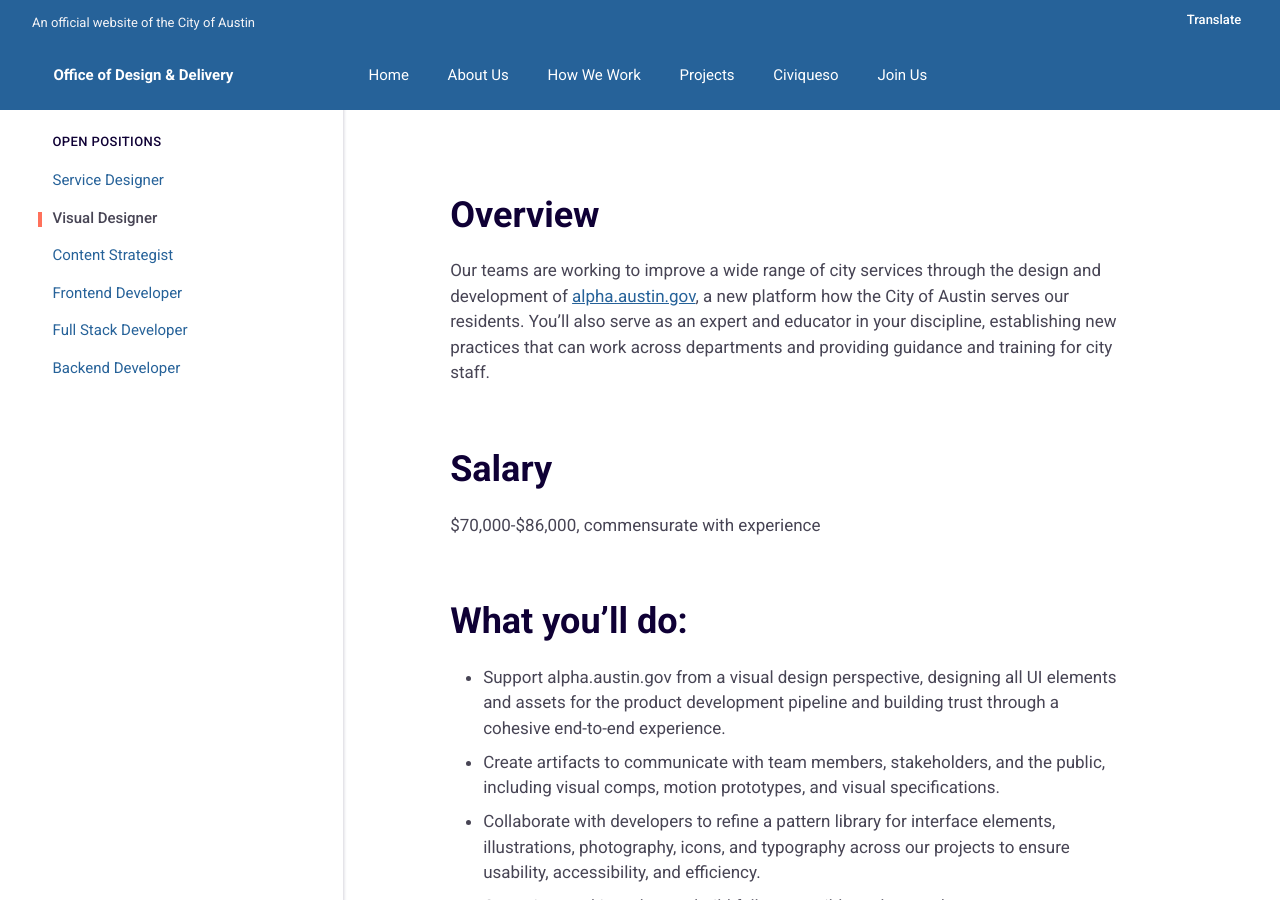
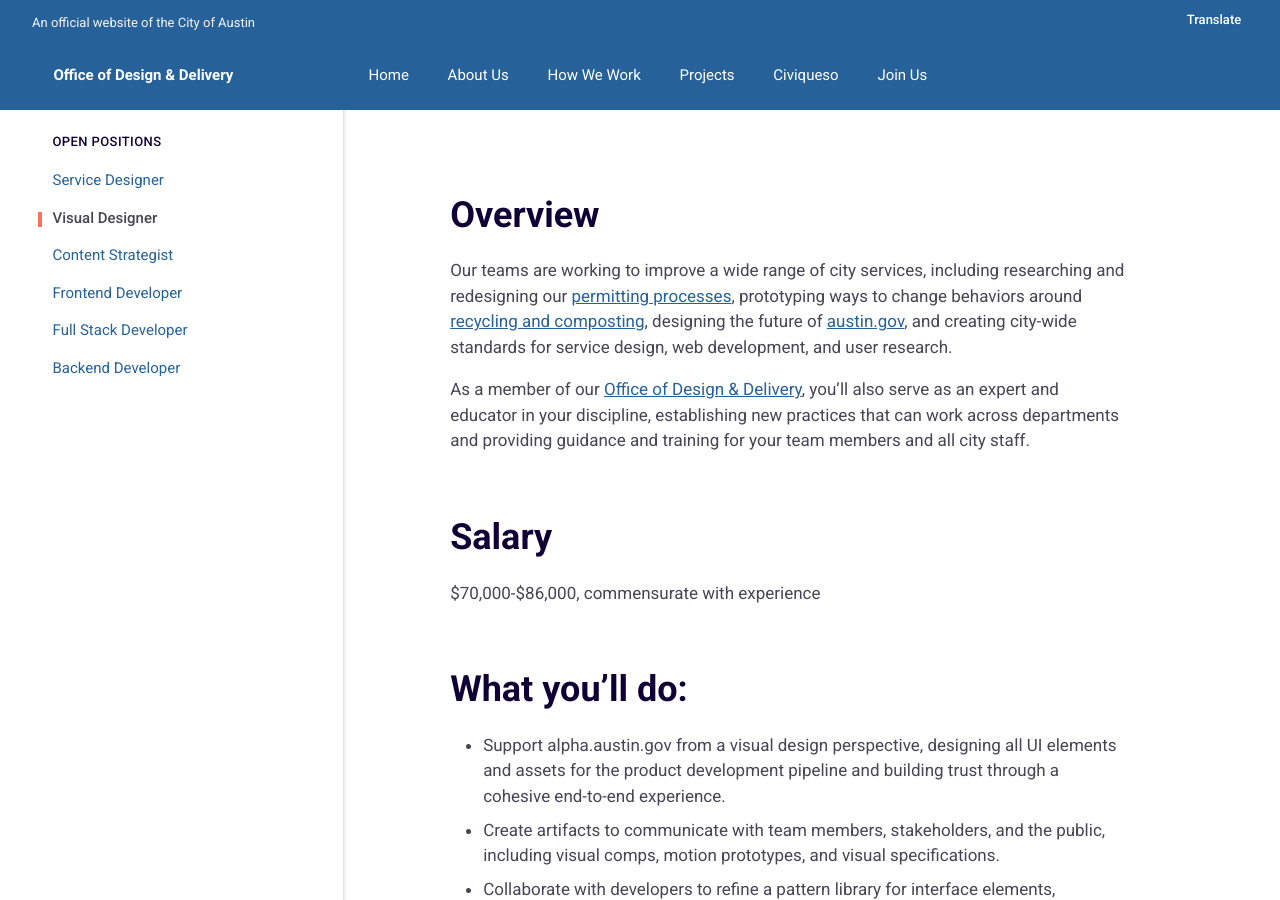
Before and after one commit to opensavannah/ProjectResilience, a Jekyll site: the page built from _jobs/positions/visual-designer.md, in a window 1280 px wide and 900 px high, scrolled down 301 px. Built offline with Jekyll 4.4.1, drawn with Linux system fonts in a browser that asks for light colours.

Commit message:
Update visual-designer.md

```diff
--- a/_jobs/positions/visual-designer.md
+++ b/_jobs/positions/visual-designer.md
@@ -8,7 +8,9 @@ lede_markdown: We’re looking for an experienced visual designer to serve on mu
 
 ---
 ## Overview
-Our teams are working to improve a wide range of city services through the design and development of [alpha.austin.gov](http://alpha.austin.gov), a new platform how the City of Austin serves our residents. You’ll also serve as an expert and educator in your discipline, establishing new practices that can work across departments and providing guidance and training for city staff.
+Our teams are working to improve a wide range of city services, including researching and redesigning our [permitting processes](http://permittingatx.com/), prototyping ways to change behaviors around [recycling and composting](http://projects.austintexas.io/projects/vision-zero-waste/about/overview/), designing the future of [austin.gov](http://alpha.austin.gov/), and creating city-wide standards for service design, web development, and user research.
+
+As a member of our [Office of Design & Delivery](http://odd.austintexas.io/), you'll also serve as an expert and educator in your discipline, establishing new practices that can work across departments and providing guidance and training for your team members and all city staff.
 
 
 ## Salary
```
